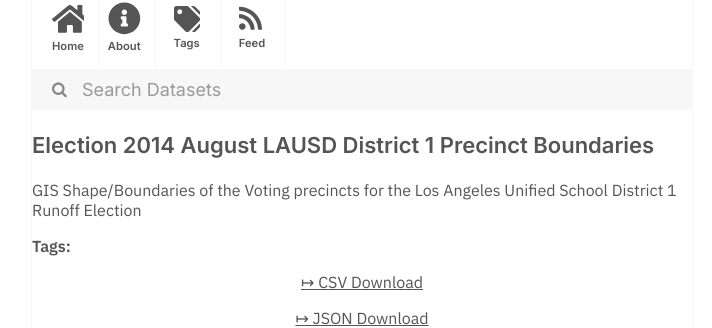
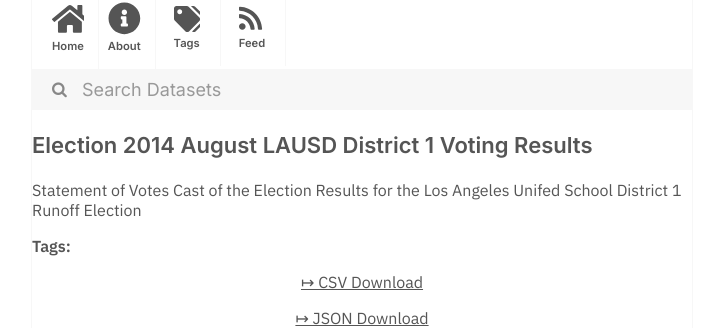
Before and after one commit to dayda-entities/city-of-los-angeles, a Jekyll site: the page built from _posts/2020-11-10-election-2014-august-lausd-dis.md, in a window 1280 px wide. Shown: the part 216-544 px from the top of the page, without its empty margins (278-990 px from the left). Built offline with Jekyll 4.4.1, drawn with Linux system fonts in a browser that asks for light colours.

```diff
--- a/_posts/2020-11-10-election-2014-august-lausd-dis.md
+++ b/_posts/2020-11-10-election-2014-august-lausd-dis.md
@@ -1,15 +1,15 @@
 ---
-title: Election 2014 August LAUSD District 1 Precinct Boundaries
-created: '2020-11-10T17:52:39.930650'
-modified: '2020-12-02T15:58:09.568913'
+title: Election 2014 August LAUSD District 1 Voting Results
+created: '2020-11-10T17:52:37.199289'
+modified: '2020-12-02T15:57:50.803413'
 state: active
 type: dataset
 tags: []
 groups:
   - Local Government
-csv_url: 'https://data.lacity.org/api/views/xdjq-3qi6/rows.csv?accessType=DOWNLOAD'
-json_url: 'https://data.lacity.org/api/views/xdjq-3qi6/rows.json?accessType=DOWNLOAD'
+csv_url: 'https://data.lacity.org/api/views/v5uj-jj3r/rows.csv?accessType=DOWNLOAD'
+json_url: 'https://data.lacity.org/api/views/v5uj-jj3r/rows.json?accessType=DOWNLOAD'
 layout: post
 
 ---
-GIS Shape/Boundaries of the Voting precincts for the Los Angeles Unified School District 1 Runoff Election
+Statement of Votes Cast of the Election Results for the Los Angeles Unifed School District 1 Runoff Election
```
